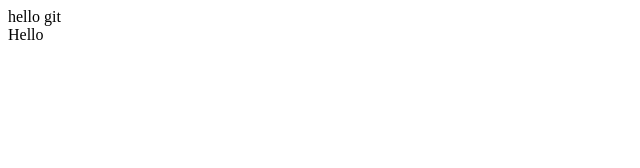
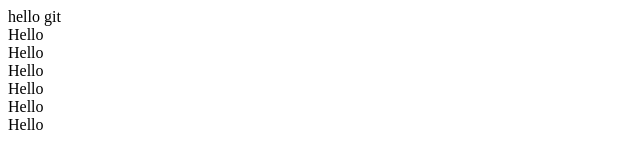
Before and after one commit to ved-algambo/URL-Repo, a plain HTML site: page index.html in a window 1280 px wide. Shown: the whole page, without its empty margins (0-640 px from the left). Drawn offline with Linux system fonts and the light colour scheme.

Commit message:
added index.html

```diff
--- a/index.html
+++ b/index.html
@@ -1,2 +1,3 @@
 <div>hello git</div>
 <div>Hello</div>
+<div>Hello</div><div>Hello</div><div>Hello</div><div>Hello</div><div>Hello</div>
```
